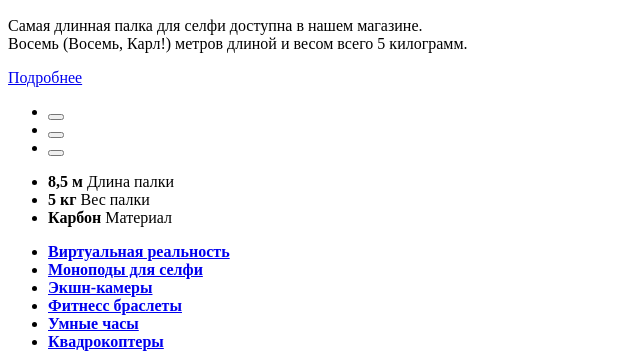
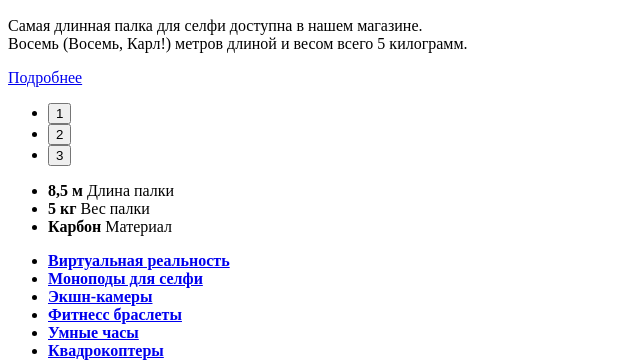
Before and after one commit to Adelborst/html-css-1-device, a plain HTML site: page index.html in a window 1280 px wide. Shown: the part 472-834 px from the top of the page, without its empty margins (0-640 px from the left). Drawn offline with Linux system fonts and the light colour scheme.

Commit message:
Добавил числа к кнопкам в jumbotron'е.

```diff
--- a/index.html
+++ b/index.html
@@ -63,9 +63,9 @@
                     <div class="jumbotron-nav">
                         <a href="#" class="btn">Подробнее</a>
                         <ul class="jumbotron-pagination">
-                            <li><button class="active"></button></li>
-                            <li><button></button></li>
-                            <li><button></button></li>
+                            <li><button class="active">1</button></li>
+                            <li><button>2</button></li>
+                            <li><button>3</button></li>
                         </ul>
                     </div>
                     <section class="product-features">
```
